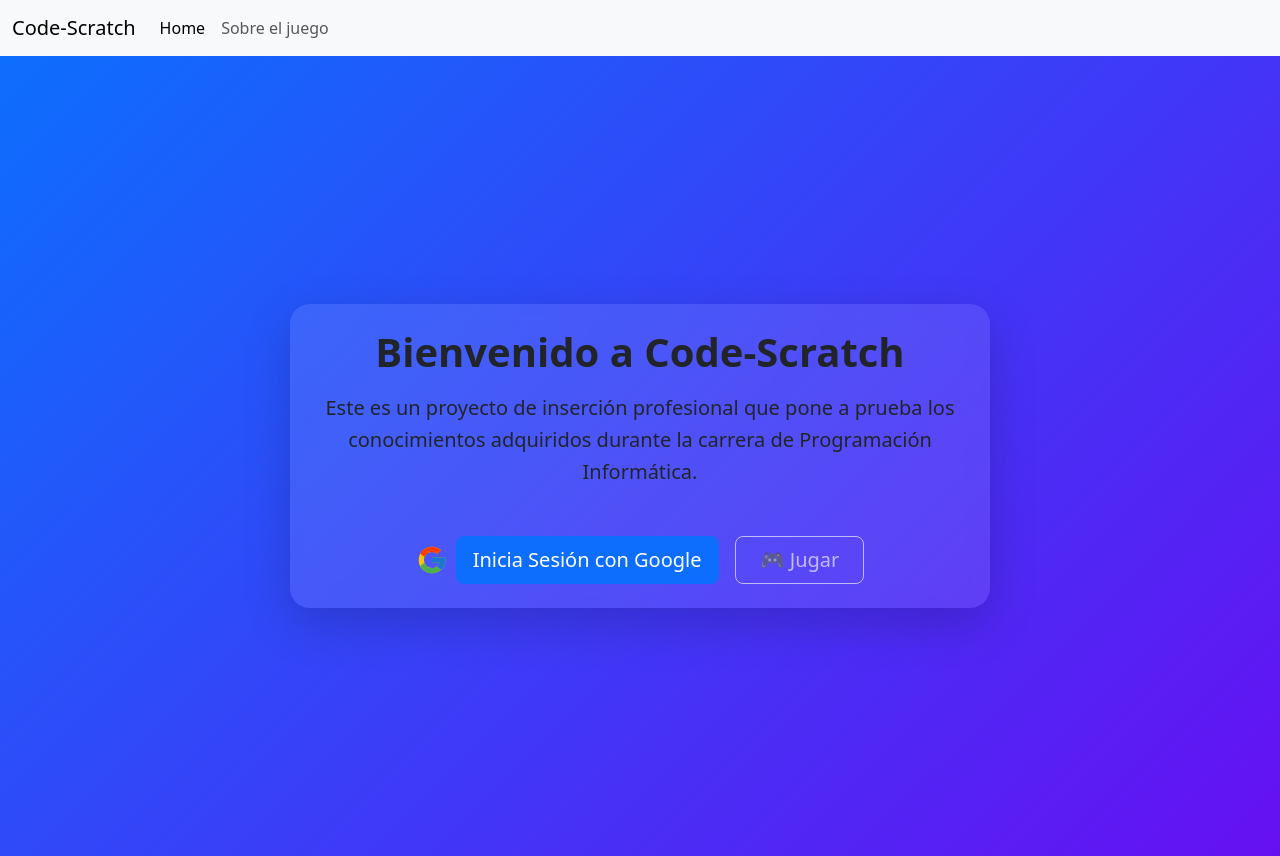
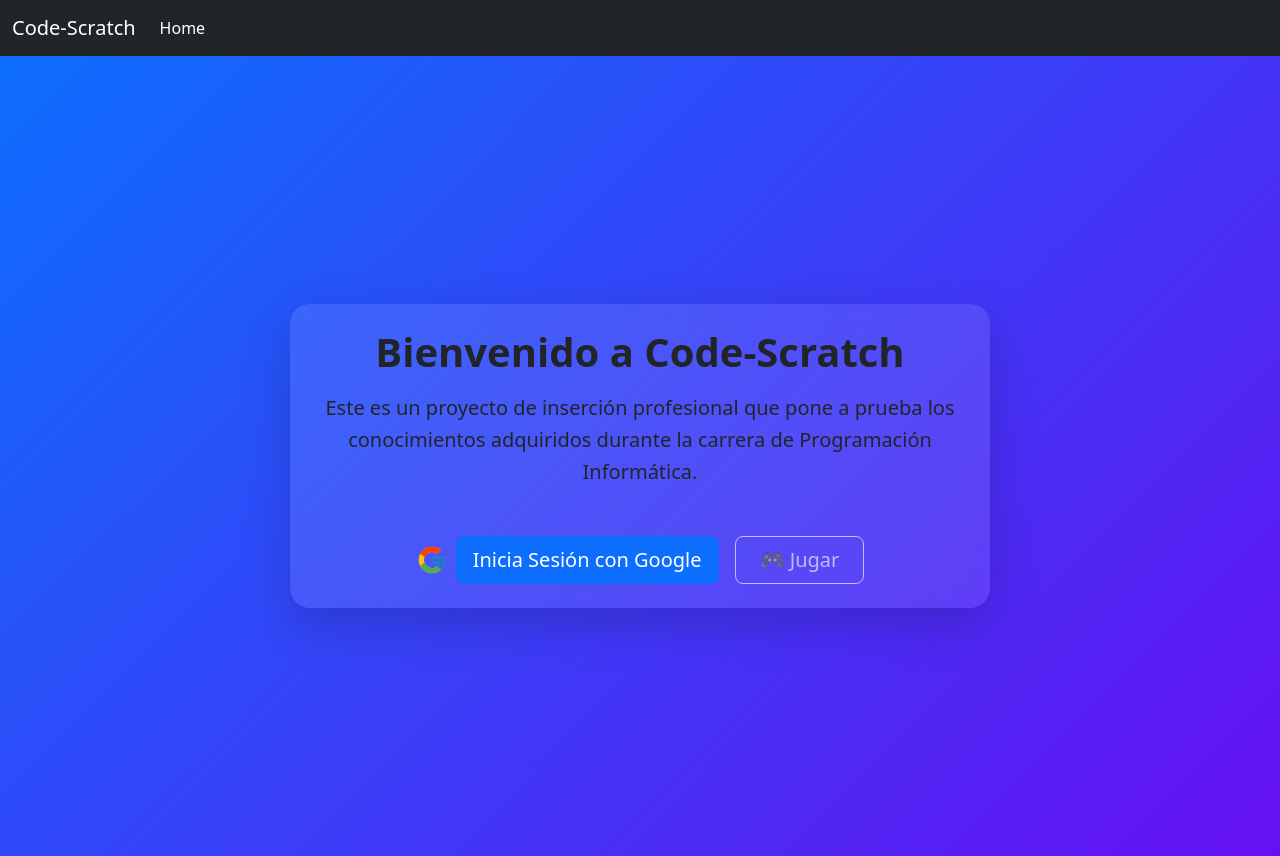
Before and after one commit to Code-Scratch/frontend, a React (Vite) app in the folder Code-scratch/: page / in a window 1280 px wide. Built offline with nearby package versions, Linux system fonts and the light colour scheme.

Commit message:
se cambio el color de la navbar y el icono de la pagina

```diff
--- a/Code-scratch/index.html
+++ b/Code-scratch/index.html
@@ -2,7 +2,7 @@
 <html lang="en">
   <head>
     <meta charset="UTF-8" />
-    <link rel="icon" type="image/svg+xml" href="/vite.svg" />
+    <link rel="icon" type="/image/png" href="/assets/diamanteIcon.jpg" />
     <meta name="viewport" content="width=device-width, initial-scale=1.0" />
     <link href="https://cdn.jsdelivr.net/npm/bootstrap@5.3.5/dist/css/bootstrap.min.css" rel="stylesheet" integrity="sha384-SgOJa3DmI69IUzQ2PVdRZhwQ+dy64/BUtbMJw1MZ8t5HZApcHrRKUc4W0kG879m7" crossorigin="anonymous">
     <linkrel="stylesheet" href="https://cdn.jsdelivr.net/npm/bootstrap-icons@1.11.3/font/bootstrap-icons.css"/>
--- a/Code-scratch/src/pages/helps/Navbar.tsx
+++ b/Code-scratch/src/pages/helps/Navbar.tsx
@@ -29,12 +29,8 @@ export const Navbar = () => {
 
     };
 
-
-
-
-
     return (
-        <nav class="navbar navbar-expand-lg bg-body-tertiary">
+        <nav class="navbar navbar-expand-lg bg-dark navbar-dark">
             <div class="container-fluid">
                 <Link class="navbar-brand"  href="" to="/">Code-Scratch</Link>
                 <button class="navbar-toggler" type="button" data-bs-toggle="collapse" data-bs-target="#navbarNavDropdown" aria-controls="navbarNavDropdown" aria-expanded="false" aria-label="Toggle navigation">
@@ -44,10 +40,6 @@ export const Navbar = () => {
                     <ul class="navbar-nav">
                         <li class="nav-item">
                             <Link class="nav-link active" aria-current="page" href="" to="/">Home</Link>
-                        </li>
-                        <li class="nav-item">
-                            <a class="nav-link" href="#">Sobre el juego</a>
-                            {/*<Link class="nav-link active" aria-current="page" href="" to="/about">Sobre el juego</Link> */}
                         </li>
                         {user.email !=='' ?
                         <li class="nav-item dropdown">
--- a/Code-scratch/src/scenes/GameOver.tsx
+++ b/Code-scratch/src/scenes/GameOver.tsx
@@ -44,6 +44,8 @@ export class GameOver extends Phaser.Scene {
         }).setOrigin(0.5);
 
         if (this.score > this.pb) {
+            console.log("Este es el pb del usuario en gameOver:" + "" + this.pb + "" + "y este el puntaje original:" + "" + this.score);
+
             (async () => {
                 try {
                     await UpdatePb(this.score, this.idUser);
--- a/Code-scratch/src/scenes/GameScene.tsx
+++ b/Code-scratch/src/scenes/GameScene.tsx
@@ -151,7 +151,8 @@ export class GameScene extends Phaser.Scene {
         })
 
       this.gameIsOver = false;
-      this.timedEvent = this.time.delayedCall(900 * 100, this.handleGameOver, [], this);
+      //tiempo de juego (900 * 100)
+      this.timedEvent = this.time.delayedCall(90 * 100, this.handleGameOver, [], this);
 
     }
 
```
Also changed, not shown: Code-scratch/assets/diamanteIcon.jpg (added).
